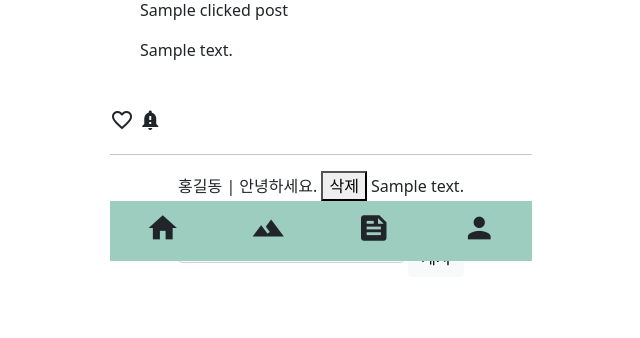
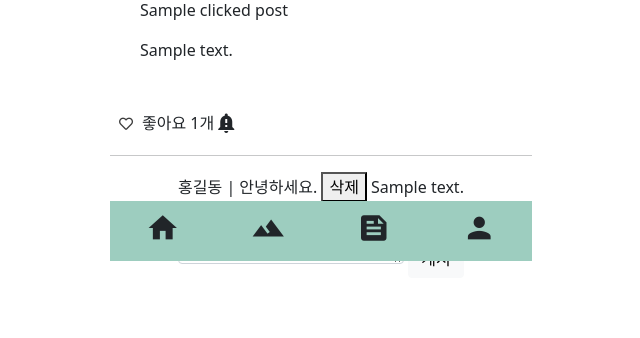
Before and after one commit to yongheon-Lee/mooyaho, a Django app: template templates/post/detail.html in a window 1280 px wide. Shown: the part 539-877 px from the top of the page, without its empty margins (319-959 px from the left). Before the commit the page ends 805 px from the top, so only its background shows below. Run offline with Django 4.2, Linux system fonts and the light colour scheme; the template is opened without the code that fills it: most values are stand-ins (such as "Sample title", 1, 10 or a date in 2020); grey boxes marked "Sample" are stand-in pictures; some libraries are stand-ins or nearby versions.

Commit message:
수정: 좋아요 비동기 구현으로 html, view, js파일 수정

```diff
--- a/post/static/js/posts.js
+++ b/post/static/js/posts.js
@@ -19,6 +19,34 @@ function modalClose() {
     const closeBtn = document.querySelector("#modalClose");
     modal.style.display = 'none';
 }
+
+// 좋아요 구현
+// 참고 자룟: https://wonjongah.tistory.com/41
+const csrfToken = document.querySelector('input[name=csrfmiddlewaretoken]').value;
+$('.post_like').click(function (){
+    const pk = $(this).attr('name')
+    $.ajax({
+        url: '/posts/'+ pk +'/likes/',
+        type: 'post',
+        data: {'pk': pk},
+        dataType: 'json',
+        beforeSend: function(xhr) {
+            xhr.setRequestHeader("X-CSRFToken", csrfToken);
+        },
+        success: function (response){
+            alert(response.message)
+            $('#like_count-'+ pk).html('좋아요&nbsp;' + response.likes_count + '개');
+            if (response.message === '좋아요'){
+                $('#like_heart' + pk).attr('class', 'fas fa-heart')
+            } else if (response.message === '좋아요 취소'){
+                $('#like_heart' + pk).attr('class', 'far fa-heart')
+            }
+        },
+        error: function (request, status, error){
+            alert('오류가 발생했습니다!')
+        }
+    })
+})
 
 // 댓글 구현
 let repleBtn = document.querySelector('.repleBtn');
--- a/templates/post/detail.html
+++ b/templates/post/detail.html
@@ -8,12 +8,13 @@
 
 {% block css %}
     <link rel="stylesheet" type="text/css" href="{% static 'css/posts.css' %}">
+    <link rel="stylesheet" href="https://cdnjs.cloudflare.com/ajax/libs/font-awesome/5.8.2/css/all.min.css" />
 {% endblock %}
 
 {% block content %}
 
     <div id="detail-contents">
-    <p>글쓴이: {{ clicked_post.user }}</p>
+        <p>글쓴이: {{ clicked_post.user }}</p>
         {% if clicked_post.user == user %}
             <button>수정</button>
             <button type="button" onclick="location.href='/posts/{{ clicked_post.id }}/deletion'">삭제</button>
@@ -35,10 +36,22 @@
         </div>
 
     </div>
-    <div id="detail-icons">
-<span class="material-icons">
-favorite_border
-</span>
+    <div id="detail-icons" style="display: flex; align-items: center;">
+        {#<span class="material-icons">#}
+        {#favorite_border#}
+        {#</span>#}
+    {% csrf_token %}
+        <a class="btn btn-sm post_like" name="{{ clicked_post.id }}" type="button">
+            {% if user in clicked_post.likes.all %}
+                <i class="fas fa-heart" id="like_heart{{ clicked_post.id }}" style="color:#bd1f00"></i>
+            {% else %}
+                <i class="far fa-heart" id="like_heart{{ clicked_post.id }}" style="color:#3d3d3d"></i>
+            {% endif %}
+
+        </a>
+        <p id="like_count-{{ clicked_post.id }}" style="margin: 0">
+            좋아요&nbsp;{{ clicked_post.likes.all.count }}개
+        </p>
         <span class="material-icons" id="modal-report" onclick="modalReport()">
 notification_important
 </span>
```
Also changed, not shown: post/post_service.py (+16 -5 lines).
